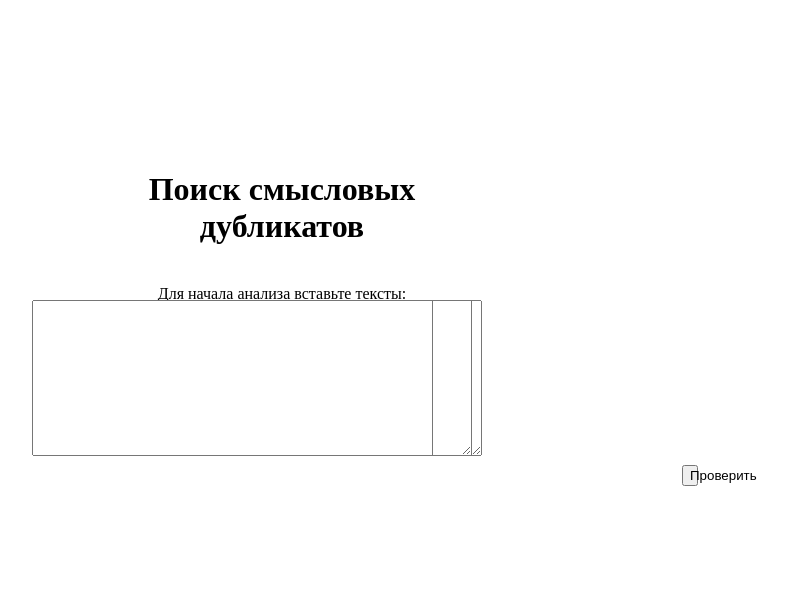
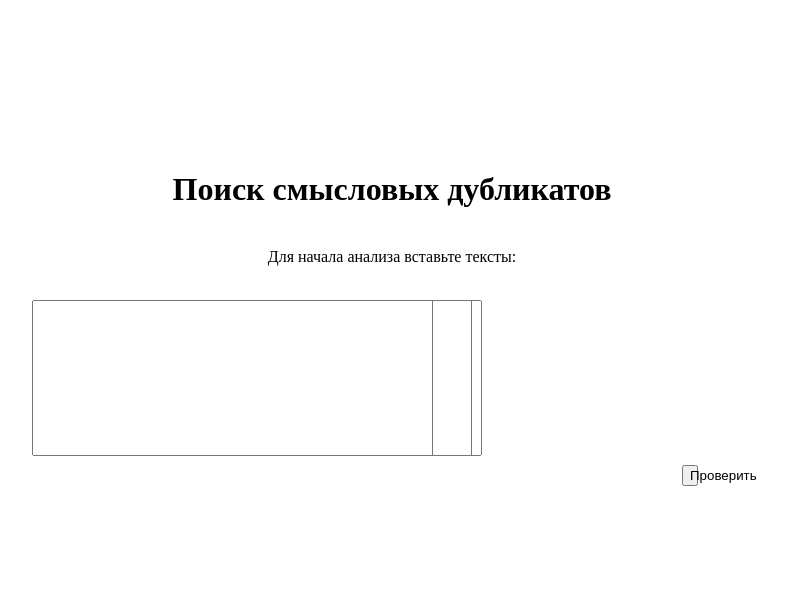
Before and after one commit to semanticduplicates/sdsw, a Flask app: page / in a window 1280 px wide. Shown: the top 599 px of the page, without its empty margins (308-1095 px from the left). Run offline with Flask 2, Linux system fonts and the light colour scheme.

Commit message:
CSS update

```diff
--- a/demo-web/static/css/style.css
+++ b/demo-web/static/css/style.css
@@ -3,16 +3,20 @@
   top: 300px;
   left: 340px;
   right: 490px;
+  resize: none;
 }
 .rightcol {
   position: absolute;
   top: 300px;
   left: 740px;
   right: 500px;
+  resize: none;
 }
 .headings {
   position: absolute;
+  min-width: 600px;
   top: 150px;
+  bottom: 200px;
   left: 400px;
   right: 500px;
 }
```
